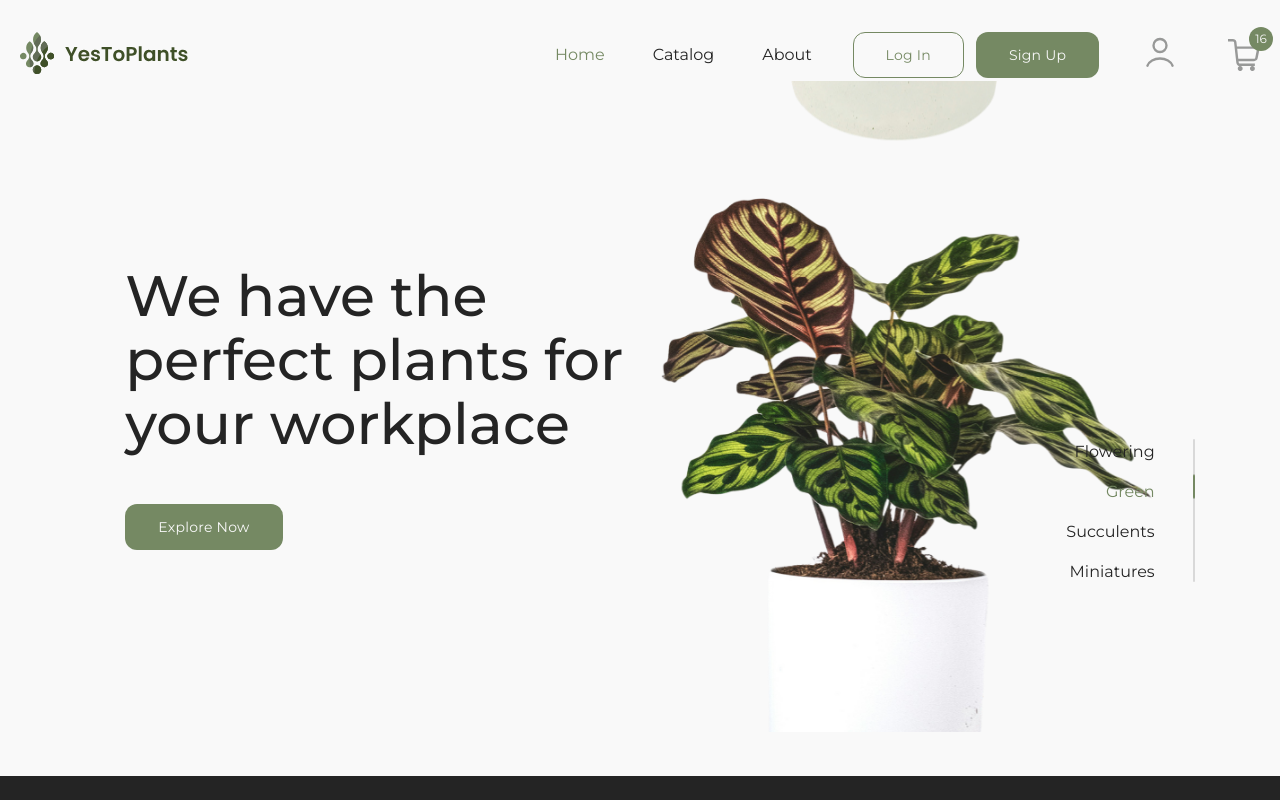
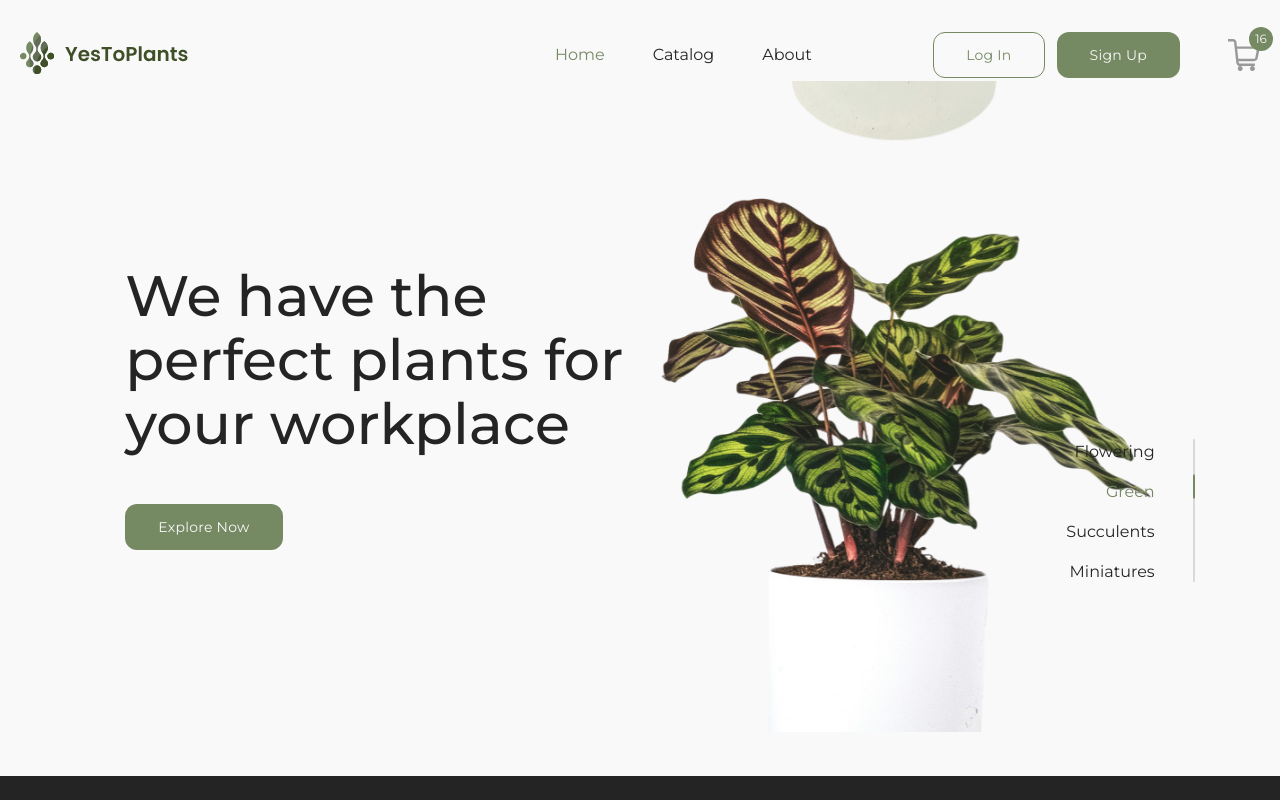
Before and after one commit to D4n1el13and37/e-commerce-app, a React (Vite) app: page / in a window 1280 px wide. Shown: the top 800 px of the page. Built offline with nearby package versions, Linux system fonts and the light colour scheme; no server answers.

Commit message:
feat: add merge branch from sprint 3

```diff
--- a/src/components/header/Header.tsx
+++ b/src/components/header/Header.tsx
@@ -74,7 +74,7 @@ const Header: React.FC = () => {
                 ))}
               </ul>
               {!isAuthorized && <HeaderAuthButtons />}
-              {!isAuthorized && <HeaderUser />}
+              {isAuthorized && <HeaderUser />}
             </div>
           </nav>
           <a href="/card" className={classes.card} aria-label="Shopping card">
```
